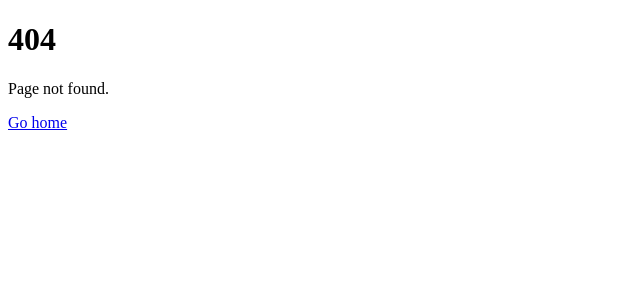
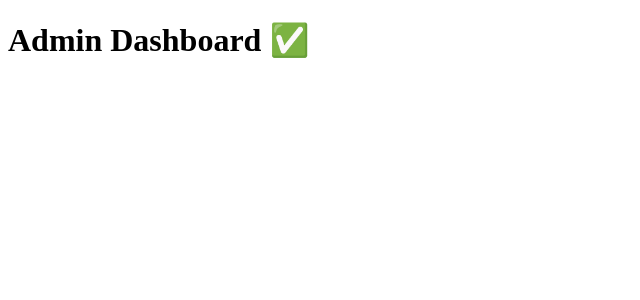
Before and after one commit to genio-ai/genio-os, a Next.js app: page /admin in a window 1280 px wide. Before the commit this address had no page. Shown: the top 300 px of the page, without its empty margins (0-640 px from the left). Built offline with nearby package versions, Linux system fonts and the light colour scheme.

Commit message:
Create page.js

```diff
--- /dev/null
+++ b/app/admin/page.js
@@ -0,0 +1,3 @@
+export default function Page() {
+  return <h1>Admin Dashboard ✅</h1>;
+}
```
